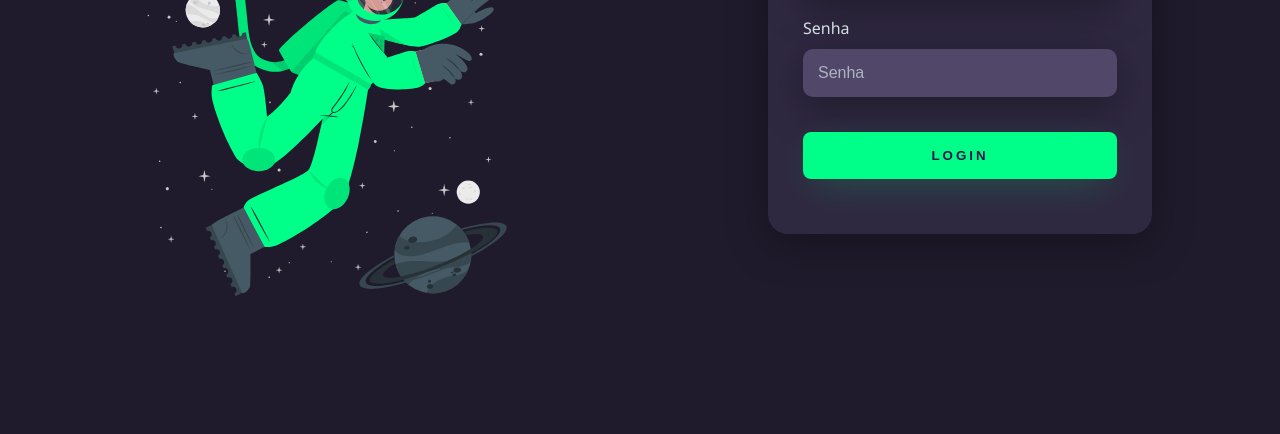
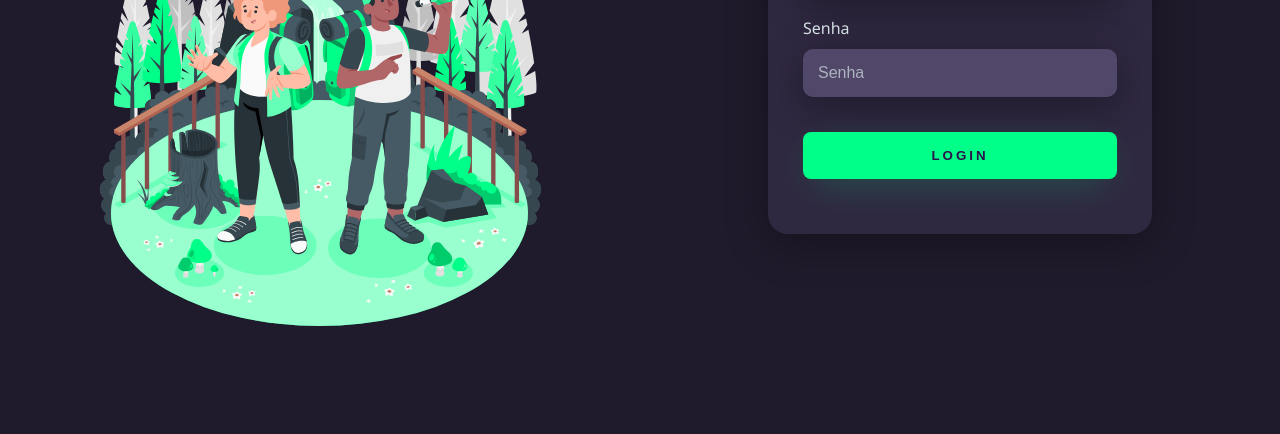
Before and after one commit to gyovnnz/login, a plain HTML site: page index.html in a window 1280 px wide. Shown: the part 366-800 px from the top of the page. Drawn offline with Linux system fonts and the light colour scheme.

Commit message:
Update index

```diff
--- a/index.html
+++ b/index.html
@@ -14,7 +14,7 @@
     <div class="main-login">
         <div class="left-login">
             <h1>Faça login <br> e entre para o nosso time</h1>
-            <img src="./assets/astronaut.svg" class="left-login-image" alt="Astronauta">
+            <img src="./assets/ecotourism.svg" class="left-login-image" alt="Pessoas">
         </div>
         <div class="right-login">
             <div class="card-login">
```
Also changed, not shown: assets/astronaut.svg (deleted), assets/ecotourism.svg (added).
